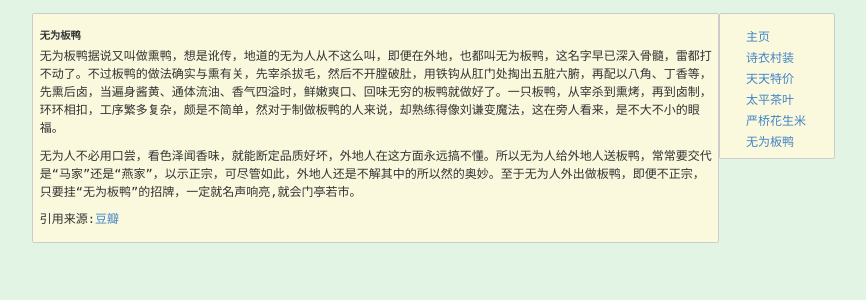
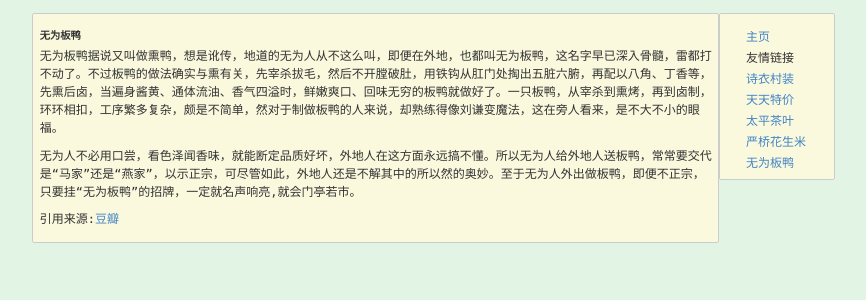
Before and after one commit to poetryvillage/poetryvillage.github.io, a Jekyll site: the page built from _posts/2014-03-28-wuweiduck.md, in a window 1280 px wide. Shown: the top 300 px of the page, without its empty margins (225-1091 px from the left). Built offline with Jekyll 4.4.1, drawn with Linux system fonts in a browser that asks for light colours.

Commit message:
Update default.html

```diff
--- a/_layouts/default.html
+++ b/_layouts/default.html
@@ -20,6 +20,7 @@
   <div class="leftBar">
   <ul class="home">
   <li><a href="/index.html">主页</a></li>
+  <li>友情链接</li>
   <li><a href="http://shop108531678.taobao.com/shop/view_shop-5d8c19a084b562e797d66607577699d0.htm?ref=&ali_trackid=2:mm_30110973_0_0:140528544_43_1679059214&">诗衣村装</a></li>
   <li><a href="http://shop108531678.taobao.com/category-889809194.htm?spm=a1z10.1.0.0.uuxuFl&search=y&catName=%CC%EC%CC%EC%CC%D8%BC%DB">天天特价</a></li>
   <li><a href="http://re.taobao.com/eauction?e=0zEu0P1kg8XebLdhAWchHOstw8vDJOnfAUuPt4hhrd%2BLltG5xFicOSZqewpHPyZzQ9nxhbXYRDhBJcculawEPE6KFH5aX4K5Ww2DEfiaaXmB3ujUJI0OeA%3D%3D&ptype=100010&clk1=eedfea5463508a213c54192ebb8c59cb&upsid=eedfea5463508a213c54192ebb8c59cb&spm=a1z10.5.w5002-5538028968.5.pCdiPI">太平茶叶</a></li>
```
